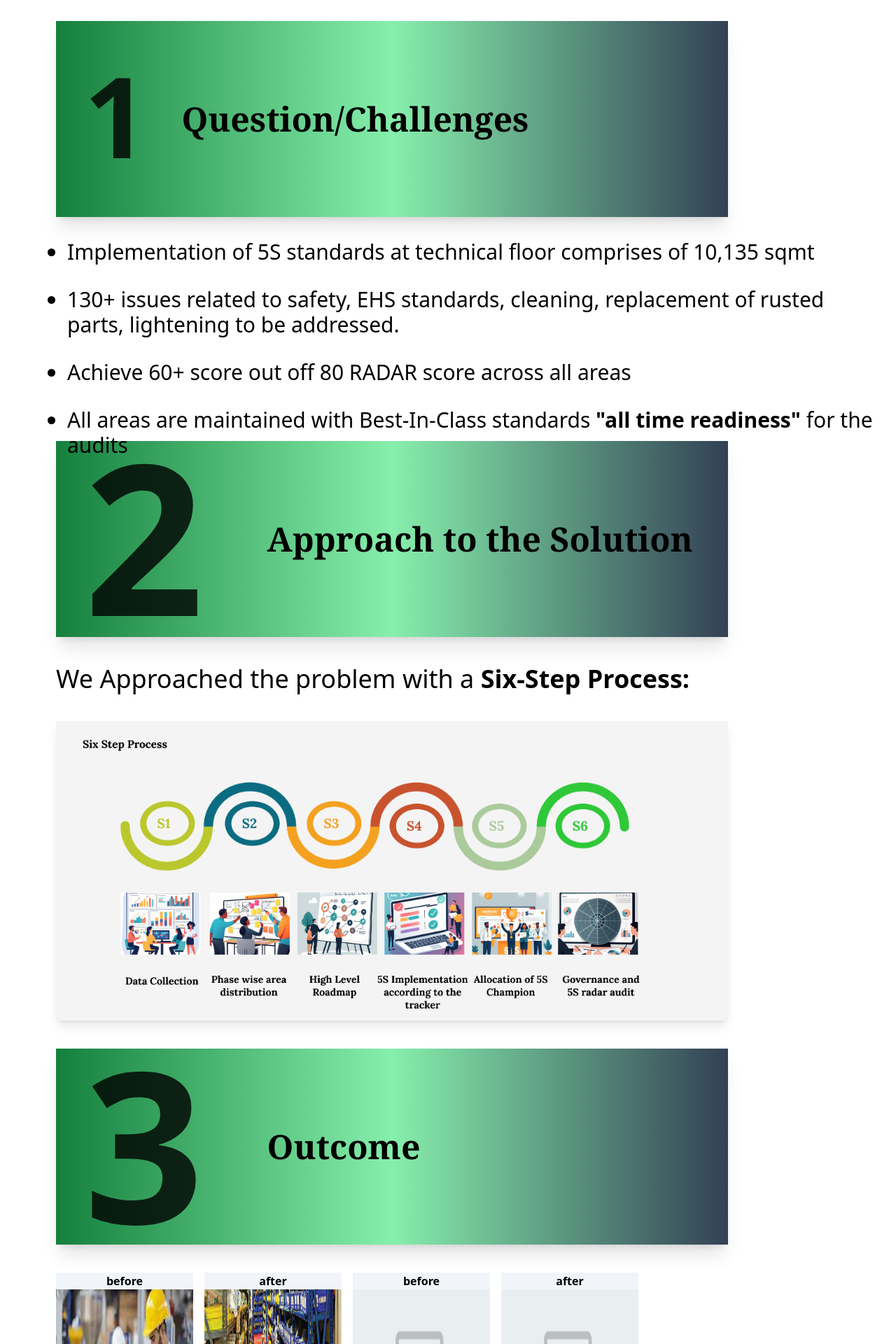
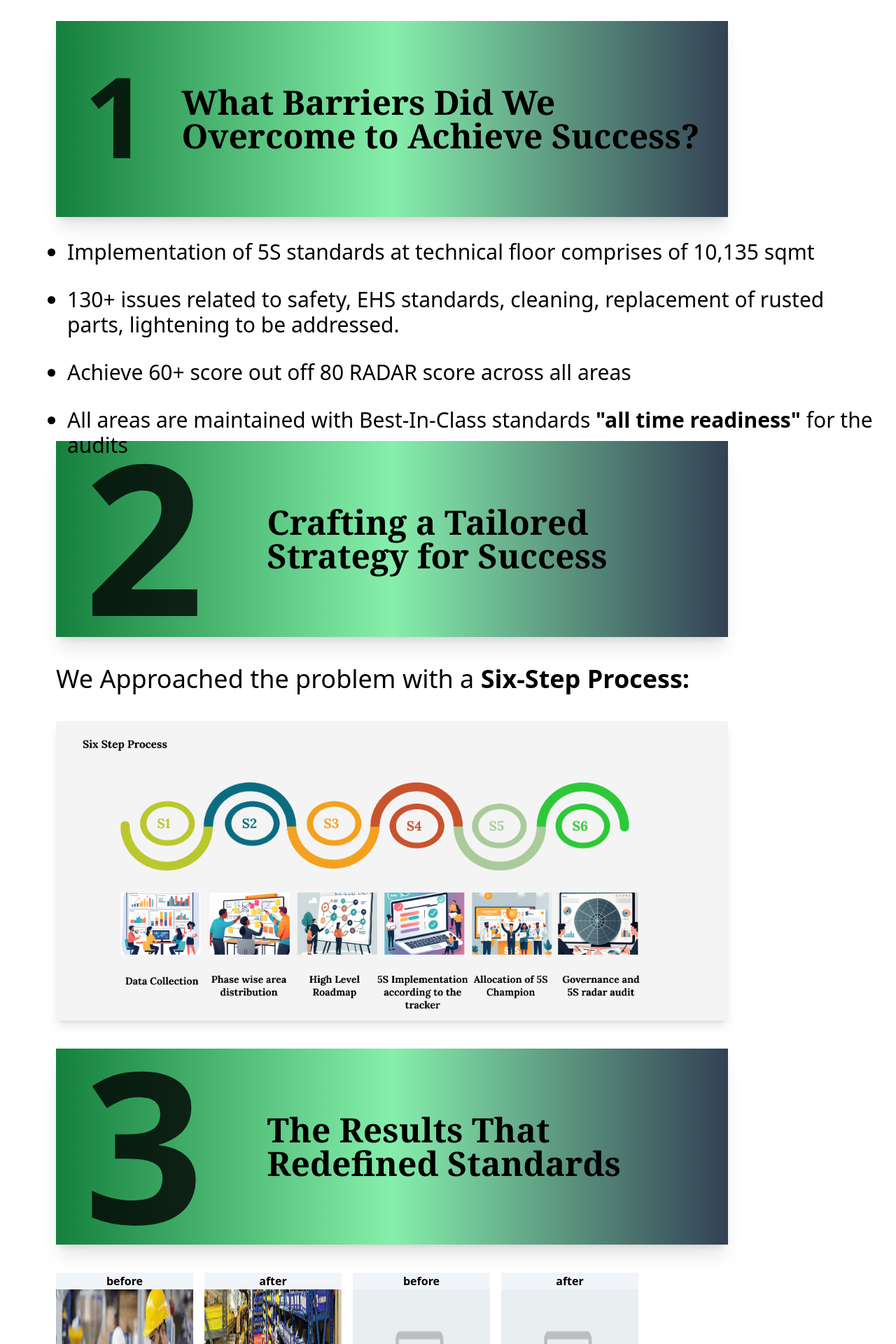
Before and after one commit to kirito05/Drafts2, a Next.js app: page / in a window 1280 px wide. Shown: the part 740-2660 px from the top of the page at 70% size. Built offline with nearby package versions, Linux system fonts and the light colour scheme.

Commit message:
update: what arcolab can do section update with diffrent list style and spacing

```diff
--- a/src/app/page.jsx
+++ b/src/app/page.jsx
@@ -74,8 +74,8 @@ export default function Formulation() {
                   1
                 </div>
 
-                <div className="w-[10em] font-serif xl:text-5xl lg:text-3xl md:text-2xl ">
-                  Question/Challenges{" "}
+                <div className="font-serif xl:text-5xl lg:text-3xl md:text-2xl ">
+                  What Barriers Did We Overcome to Achieve Success?{" "}
                 </div>
               </div>
               <div className="md:text-lg lg:text-xl xl:text-3xl ">
@@ -109,9 +109,9 @@ export default function Formulation() {
                   2
                 </div>
 
-                <div className="w-[15em] xl:text-5xl lg:text-3xl md:text-2xl font-serif ">
+                <div className="xl:text-5xl lg:text-3xl md:text-2xl font-serif ">
                   {" "}
-                  Approach to the Solution
+                  Crafting a Tailored Strategy for Success
                 </div>
               </div>
 
@@ -141,9 +141,9 @@ export default function Formulation() {
                   3
                 </div>
 
-                <div className="w-[10em] xl:text-5xl lg:text-3xl md:text-2xl font-serif ">
+                <div className="xl:text-5xl lg:text-3xl md:text-2xl font-serif ">
                   {" "}
-                  Outcome{" "}
+                  The Results That Redefined Standards{" "}
                 </div>
               </div>
               <div className="w-4/5 text-2xl font-normal mb-10"></div>
@@ -172,7 +172,7 @@ export default function Formulation() {
                   4
                 </div>
 
-                <div className="w-[10em] xl:text-5xl lg:text-3xl md:text-2xl font-serif ">
+                <div className="xl:text-5xl lg:text-3xl md:text-2xl font-serif ">
                   {" "}
                   What Arcolab can do for you?
                 </div>
@@ -186,24 +186,29 @@ export default function Formulation() {
                 <br />
                 <br />
                 Here’s a streamlined approach Acrolab offers:
-                <ul className="flex flex-col justify-between items-start list-disc h-[25vh] lg:w-4/5 mt-5 mb-10">
-                  <li>
+                <ul className="flex flex-col justify-between items-start list-disc h-[30vh] lg:w-4/5 mt-5 mb-10 cursor-pointer">
+                  <li className="hover:shadow-lg hover:scale-105 p-2">
                     Team Formation: Assist in creating a cross-functional team
                     to lead the 5S initiative.
                   </li>
-                  <li>
+                  <li className="hover:shadow-lg hover:scale-105 p-2">
                     Training: Provide tailored training to ensure employees
                     understand 5S principles and benefits.
                   </li>
-                  <li>
+                  <li className="hover:shadow-lg hover:scale-105 p-2">
                     Pilot Projects: Start with a specific area, redesign it
                     using 5S, and set a benchmark for broader implementation.
                   </li>
-                  <li>
+                  <li className="hover:shadow-lg hover:scale-105 p-2">
                     Performance Tracking: Establish clear KPIs to measure waste
                     reduction, efficiency improvements, and safety enhancements.
                   </li>
-                  <li></li>
+                  <li className="hover:shadow-lg hover:scale-105 p-2">
+                    Sustained Excellence: Drive long-term success by integrating
+                    streamlined processes into daily operations, resulting in
+                    measurable improvements in efficiency, safety, and overall
+                    organizational performance.
+                  </li>
                 </ul>
                 By partnering with Acrolab, companies can streamline processes,
                 eliminate waste, and build{" "}
```
